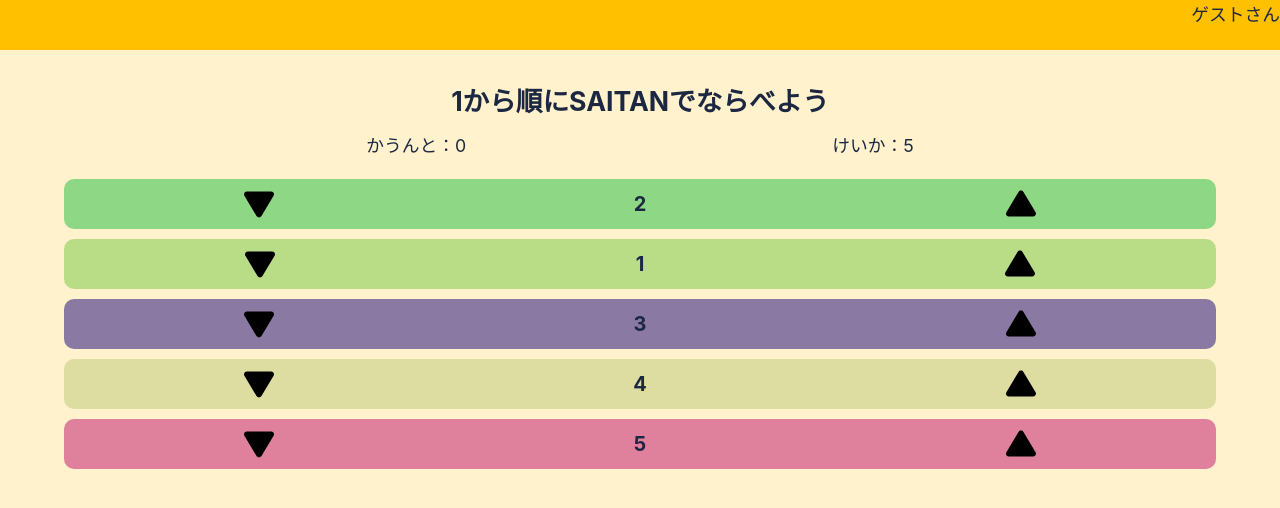
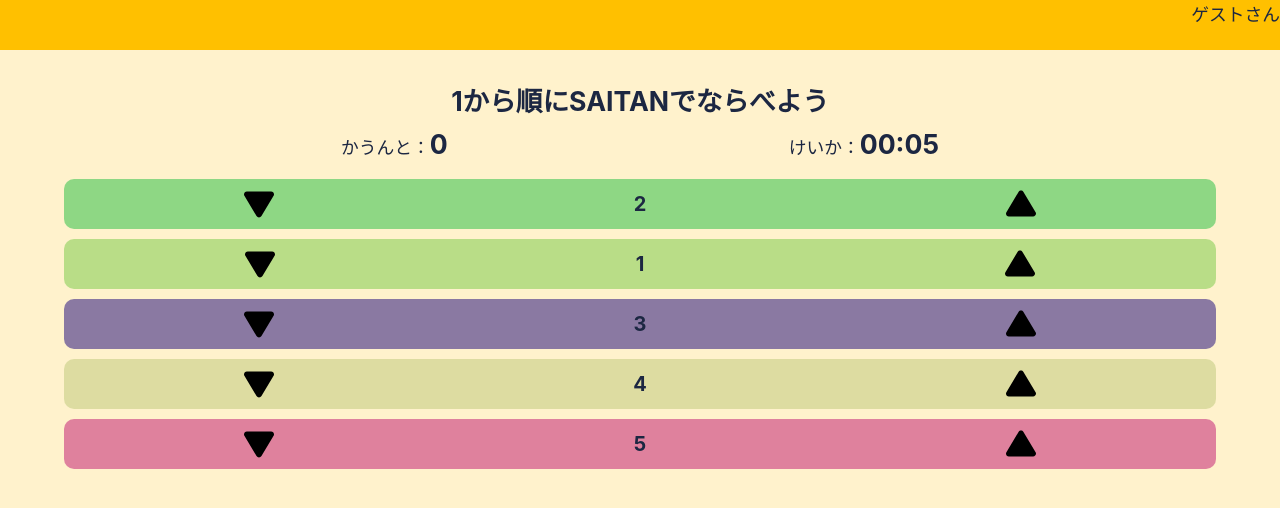
Before and after one commit to r-satoyama-github/saitan-nextjs, a Next.js app: page /game in a window 1280 px wide. Shown: the top 508 px of the page. Built offline with nearby package versions, Linux system fonts and the light colour scheme.

Commit message:
change time format

```diff
--- a/app/game/page.js
+++ b/app/game/page.js
@@ -23,6 +23,7 @@ import {
   CountStatusContext,
   CountStatusProvider,
 } from "@/components/providers/CountStatusProvider";
+import { Heading1 } from "@/components/texts/Heading1";
 
 export default function Page() {
   const context = useContext(CountStatusContext);
--- a/components/status/CountStatus.js
+++ b/components/status/CountStatus.js
@@ -13,6 +13,7 @@ export const CountStatus = () => {
   // timer
   const [seconds, setSeconds] = useState(0);
   const intervalRef = useRef(null);
+
   useEffect(() => {
     if (intervalRef.current !== null) {
       return;
@@ -39,10 +40,18 @@ export const CountStatus = () => {
       })()}
       <SStatusRowContainer>
         <Text>
-          かうんと：<span>{count}</span>
+          かうんと：<SSpan>{count}</SSpan>
         </Text>
         <Text>
-          けいか：<span>{seconds}</span>
+          けいか：
+          <SSpan>
+            {(() => {
+              const result2 = new Date(seconds * 1000)
+                .toISOString()
+                .slice(14, 19);
+              return result2;
+            })()}
+          </SSpan>
         </Text>
       </SStatusRowContainer>
     </>
@@ -54,3 +63,8 @@ const SStatusRowContainer = styled(RowContainer)`
   height: 50px;
   align-items: center;
 `;
+
+const SSpan = styled.span`
+  font-size: var(--heading2);
+  font-weight: bold;
+`;
```
